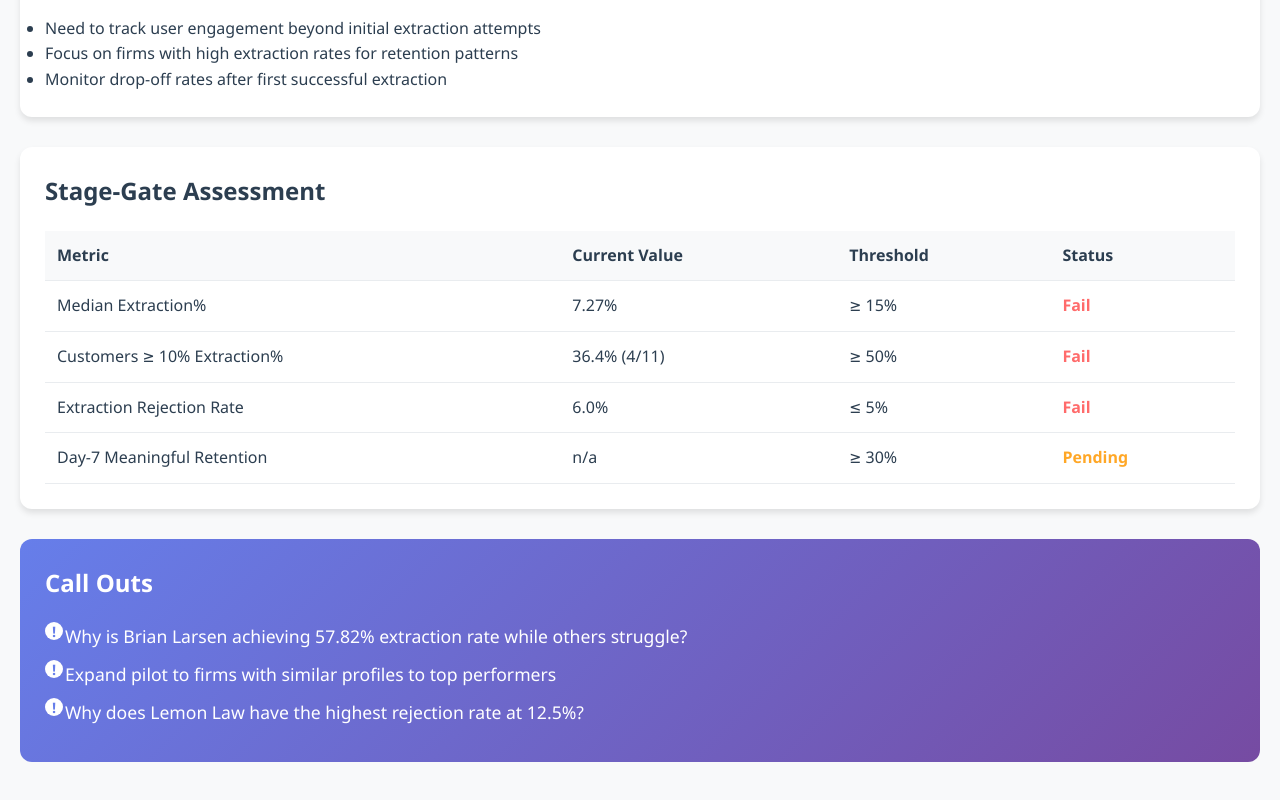
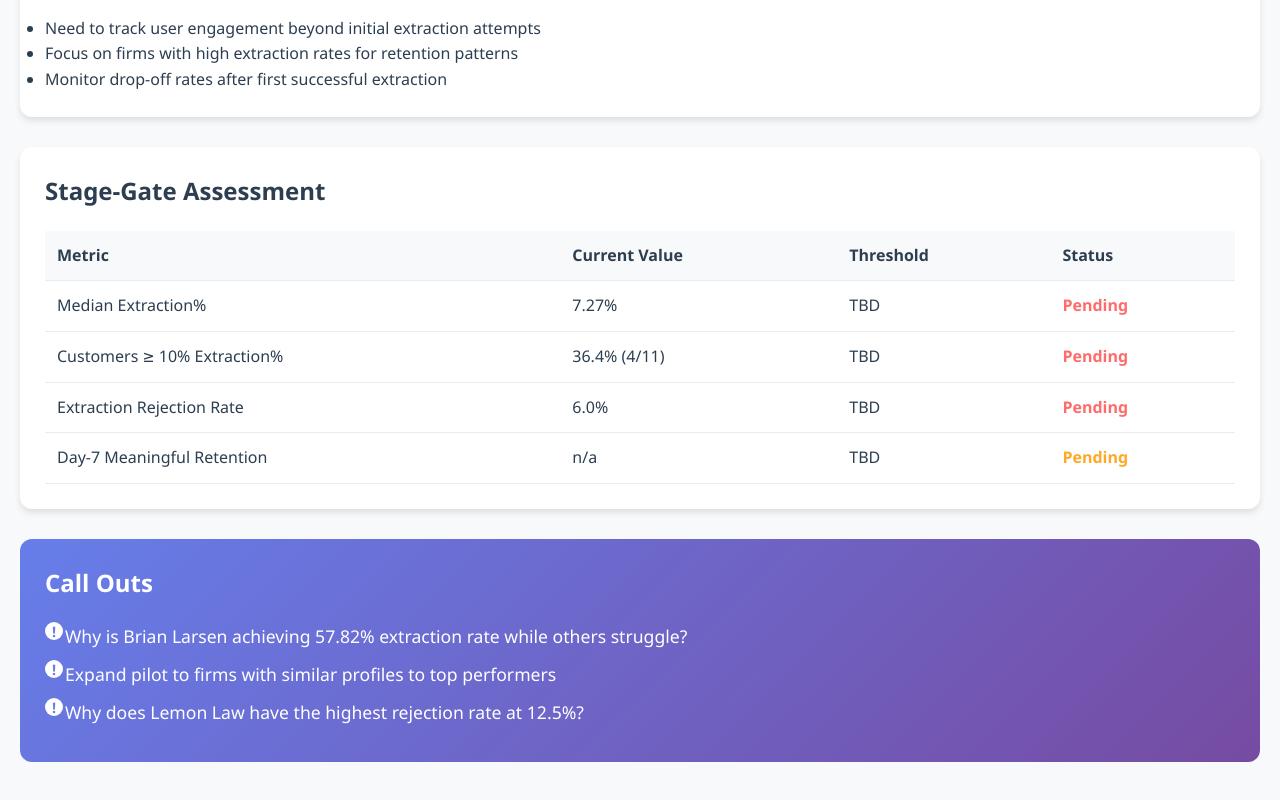
Before and after one commit to edddievaldez/doc-extract-pilot, a plain HTML site: page index.html in a window 1280 px wide. Shown: the part 2342-3142 px from the top of the page. Drawn offline with nearby package versions, Linux system fonts and the light colour scheme.

Commit message:
Update index.html

```diff
--- a/index.html
+++ b/index.html
@@ -517,25 +517,25 @@
                     <tr>
                         <td>Median Extraction%</td>
                         <td>7.27%</td>
-                        <td>≥ 15%</td>
-                        <td class="status-fail">Fail</td>
+                        <td>TBD</td>
+                        <td class="status-fail">Pending</td>
                     </tr>
                     <tr>
                         <td>Customers ≥ 10% Extraction%</td>
                         <td>36.4% (4/11)</td>
-                        <td>≥ 50%</td>
-                        <td class="status-fail">Fail</td>
+                        <td>TBD</td>
+                        <td class="status-fail">Pending</td>
                     </tr>
                     <tr>
                         <td>Extraction Rejection Rate</td>
                         <td>6.0%</td>
-                        <td>≤ 5%</td>
-                        <td class="status-fail">Fail</td>
+                        <td>TBD</td>
+                        <td class="status-fail">Pending</td>
                     </tr>
                     <tr>
                         <td>Day-7 Meaningful Retention</td>
                         <td>n/a</td>
-                        <td>≥ 30%</td>
+                        <td>TBD</td>
                         <td class="status-pending">Pending</td>
                     </tr>
                 </tbody>
```
